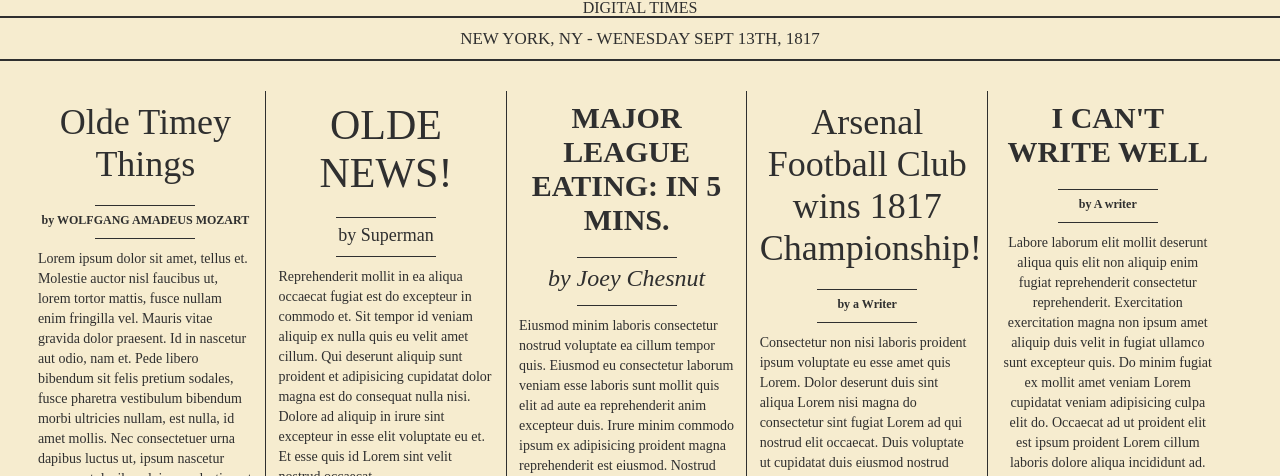
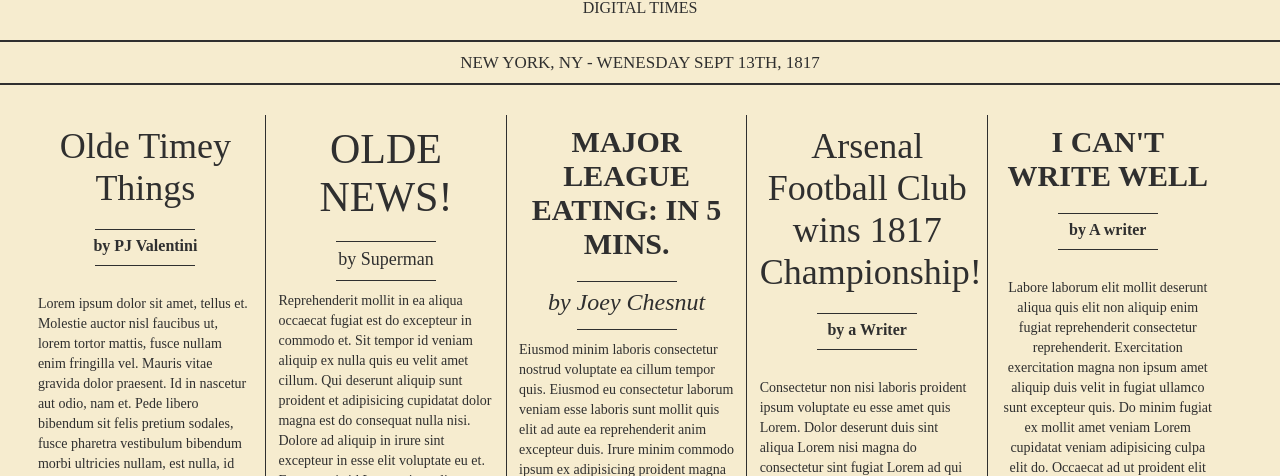
Before and after one commit to pjvalentini/digitalnews, a PHP site: page / in a window 1280 px wide. Shown: the top 476 px of the page. Run offline with PHP 8.4, Linux system fonts and the light colour scheme; some web fonts are replaced.

Commit message:
css updates

```diff
--- a/css/newspaper.css
+++ b/css/newspaper.css
@@ -4,7 +4,9 @@ body {
     color: #2f2f2f;
     background-color: #f6eccf;
 }
-header{
+header {
+    margin-bottom: 18px;
+    padding-top: 23px;
     margin-left: 30px;
     font-family: 'IM Fell English', serif;
     font-weight: 900;
@@ -13,6 +15,10 @@ header{
     display: inline-block;
     line-height: 72px;
     margin-bottom: 20px;
+}
+
+.headerobjectswrapper {
+    padding-bottom: 24px;
 }
 
 p {
@@ -34,6 +40,7 @@ p {
 }
 
 .weatherforcastbox {
+    float: right;
     position: relative;
     width: 12%;
     left: 10px;
@@ -116,8 +123,11 @@ p {
 }
 
 .collumn .headline.hl4 {
+    margin-bottom: 18px;
+    border-top-width: 0px;
+    padding-top: 23px;
     font-weight: 700;
-    font-size: 12px;
+    font-size: 16px;
     box-sizing: border-box;
     padding: 10px 0 10px 0;
 }
--- a/index.html
+++ b/index.html
@@ -21,7 +21,7 @@
       <div class="collumns">
         <div class="collumn">
           <div class="head"><span class="headline hl3">Olde Timey Things</span>
-            <p><span class="headline hl4">by WOLFGANG AMADEUS MOZART</span></p></div>
+            <p><span class="headline hl4">by PJ Valentini</span></p></div>
             <p>    Lorem ipsum dolor sit amet, tellus et. Molestie auctor nisl faucibus ut, lorem tortor mattis, fusce nullam enim fringilla vel.
             Mauris vitae gravida dolor praesent. Id in nascetur aut odio, nam et. Pede libero bibendum sit felis pretium sodales, fusce pharetra vestibulum bibendum morbi ultricies nullam, est nulla, id amet mollis. Nec consectetuer urna dapibus luctus ut, ipsum nascetur consequat dapibus dui ac molestie, est nascetur id nec nunc. Mi etiam mauris facilisi sed, nec ut id, aliquam non, taciti donec ut. Risus integer hymenaeos velit, nisl suspendisse sollicitudin ut, sed tempor sagittis curae dolor, volutpat massa ut sagittis. Voluptatem a enim, lobortis lectus volutpat, vitae vero diam purus morbi class, tristique donec ante sed, ac turpis dis dui vestibulum aut.</p>
             <p>Fugiat dolor mollit dolor incididunt eiusmod laboris voluptate sit sint anim nulla aliqua enim proident dolore deserunt. Ut est Lorem quis consequat tempor et non quis enim commodo elit. Velit ullamco minim occaecat nulla eiusmod est dolor id cupidatat eiusmod adipisicing irure. Mollit commodo dolor nostrud dolor duis dolore id ut qui sunt in. Nostrud deserunt sunt aute non elit velit Lorem est in nisi incididunt.</p></div>
```
